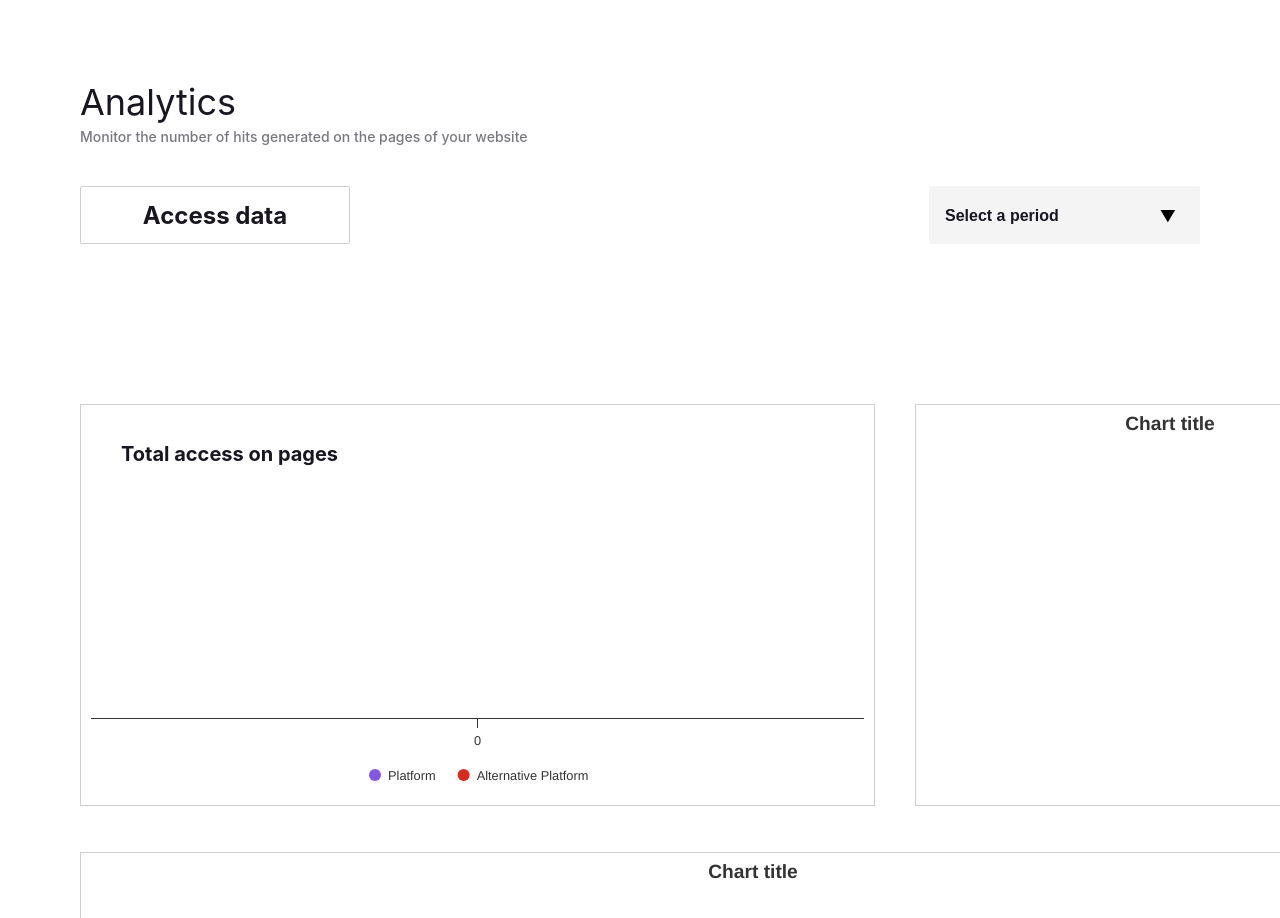
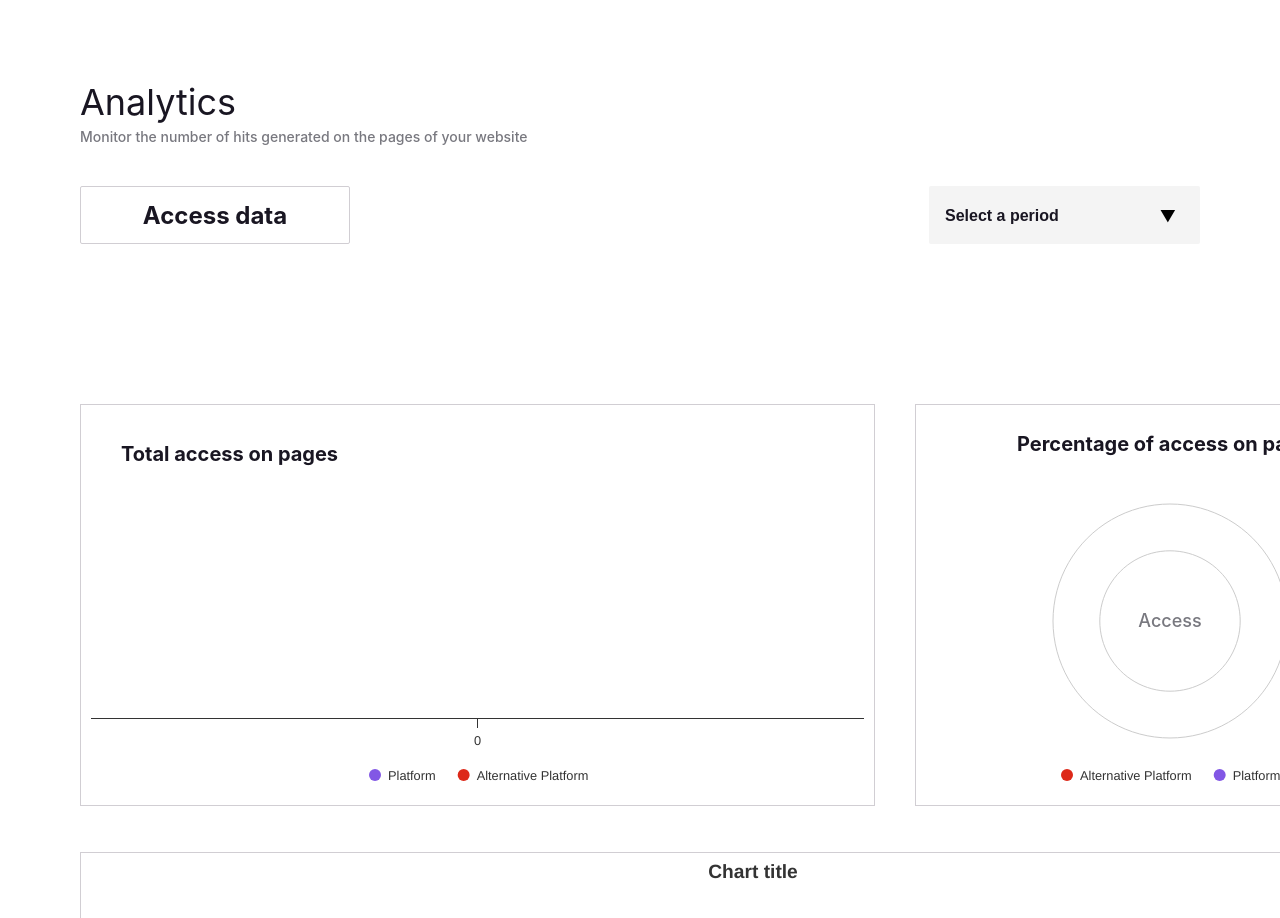
Before and after one commit to andrewgerez/highcharts-exp, a React (Vite) app: page / in a window 1280 px wide. Shown: the top 918 px of the page. Built offline with nearby package versions, Linux system fonts and the light colour scheme.

Commit message:
feat: create percentage of access on pages chart

```diff
--- a/src/pages/access-data/_components/percentage-of-access-on-pages/index.tsx
+++ b/src/pages/access-data/_components/percentage-of-access-on-pages/index.tsx
@@ -1,15 +1,82 @@
 import Chart from '@/components/chart'
-import { Options } from 'highcharts'
+import useAnalyticsData from '@/shared/hooks/use-analytics-data'
+import { Options, TooltipFormatterContextObject } from 'highcharts'
 import { TotalOfAccess, Wrapper } from './styles'
+import { AnalyticsColors } from '@/shared/constants/global'
 
 function PercentageOfAccessOnPages() {
-  const options: Options = {}
+  const { analyticsDataState } = useAnalyticsData()
+
+  const options: Options = {
+    title: {
+      text: 'Percentage of access on pages',
+      useHTML: true,
+      style: {
+        fontSize: '20px',
+        color: AnalyticsColors.black,
+        fontWeight: 'bold',
+        fontStyle: 'normal',
+        fontFamily: 'Inter',
+        padding: '20px',
+      },
+    },
+    chart: {
+      type: 'pie',
+    },
+    series: [
+      {
+        type: 'pie',
+        innerSize: '60%',
+        data: [
+          {
+            x: analyticsDataState?.totalAccessOnPages?.alternativePlatform
+              ?.value,
+            y: analyticsDataState?.totalAccessOnPages?.alternativePlatform
+              ?.porcentage,
+            color: AnalyticsColors.Wine,
+            name: 'Alternative Platform',
+          },
+          {
+            x: analyticsDataState?.totalAccessOnPages?.platform
+              ?.value,
+            y: analyticsDataState?.totalAccessOnPages?.platform
+              ?.porcentage,
+            color: AnalyticsColors.purple,
+            name: 'Platform',
+          },
+        ],
+      },
+    ],
+    plotOptions: {
+      pie: {
+        dataLabels: {
+          enabled: false,
+        },
+        showInLegend: true,
+        cursor: 'pointer',
+        allowPointSelect: true,
+      },
+    },
+    tooltip: {
+      useHTML: true,
+      formatter() {
+        const self: TooltipFormatterContextObject = this;
+        return `<div style='display: flex; flex-direction: column; align-items: center; justify-content: center; padding: 10px; z-index: 1'>
+            <h1 style='font-size: 36px; font-family: Inter; color: ${AnalyticsColors.black}; margin: 0px;'> ${self.point.y}% </h1>
+            <span style='font-size: 24px; font-weight: 500; font-style: normal; color: ${AnalyticsColors.darkGray}'>${self.point.x} Acessos </span>
+            </div>`;
+      },
+      positioner() {
+        return { x: 70, y: 80 };
+      },
+    },
+  }
 
   return (
     <Wrapper>
       <TotalOfAccess>
         <span>
-          {/* 6. <b>{analyticsDataState?.totalAccessOnPages?.all}</b> Acessos */}
+          <b>{analyticsDataState?.totalAccessOnPages?.all}</b> Access
         </span>
       </TotalOfAccess>
       <Chart options={options} />
```
